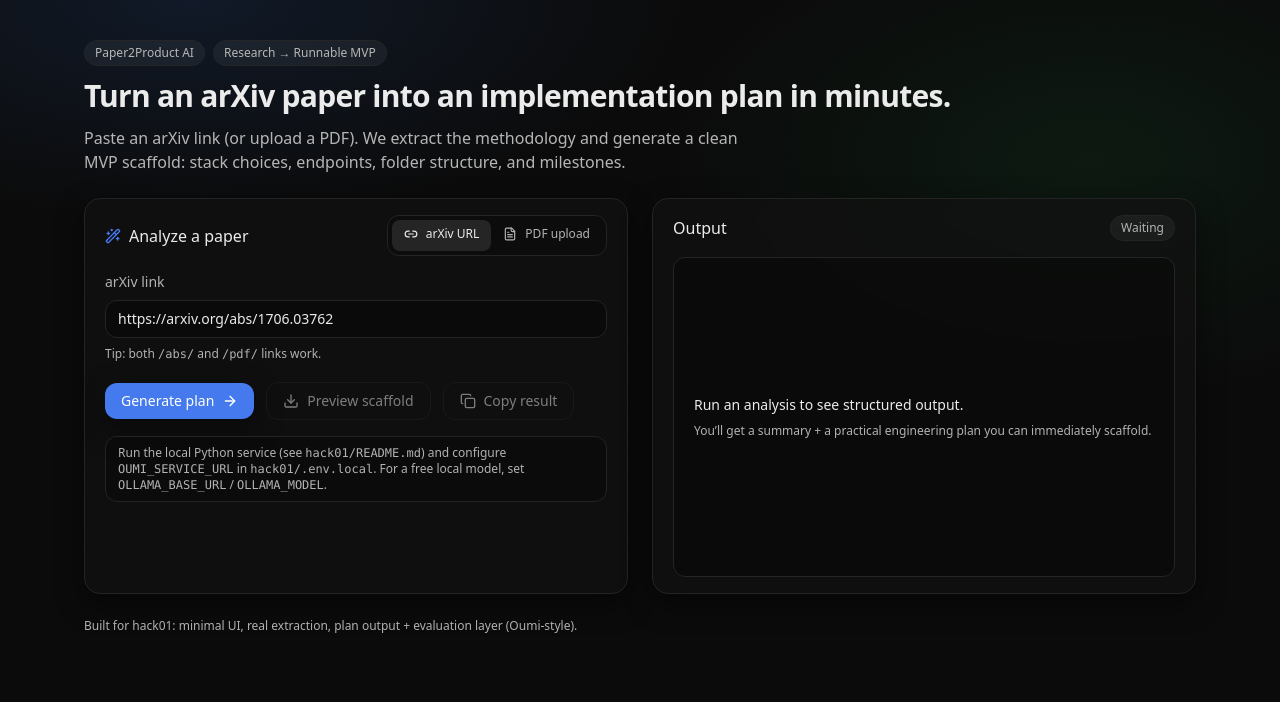
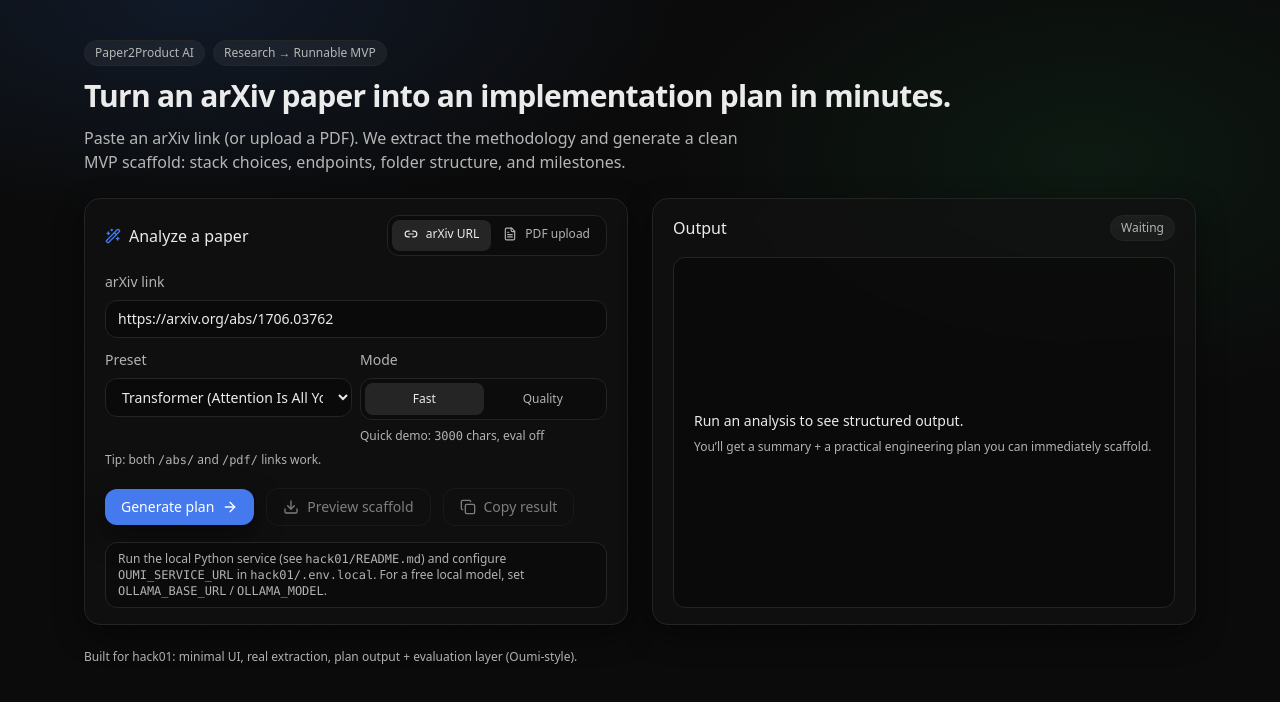
Before and after one commit to tejas-2232/Paper2Product-AI, a Next.js app: page / in a window 1280 px wide. Shown: the top 702 px of the page. Built offline with nearby package versions, Linux system fonts and the light colour scheme.

Commit message:
add presets+ demo mode(fast/quality)

```diff
--- a/app/page.tsx
+++ b/app/page.tsx
@@ -121,6 +121,8 @@
   const fileRef = useRef<HTMLInputElement | null>(null);
   const [mode, setMode] = useState<"arxiv" | "pdf">("arxiv");
   const [arxivUrl, setArxivUrl] = useState("https://arxiv.org/abs/1706.03762");
+  const [presetKey, setPresetKey] = useState<string>("transformer");
+  const [profile, setProfile] = useState<"fast" | "quality">("fast");
   const [busy, setBusy] = useState(false);
   const [error, setError] = useState<string | null>(null);
   const [result, setResult] = useState<AnalyzeResult | null>(null);
@@ -141,6 +143,26 @@
     return Boolean(fileRef.current?.files?.[0]);
   }, [mode, arxivUrl, busy]);
 
+  const presets = useMemo(
+    () =>
+      [
+        {
+          key: "transformer",
+          label: "Transformer (Attention Is All You Need)",
+          url: "https://arxiv.org/abs/1706.03762"
+        },
+        { key: "bert", label: "BERT", url: "https://arxiv.org/abs/1810.04805" },
+        { key: "clip", label: "CLIP", url: "https://arxiv.org/abs/2103.00020" },
+        { key: "stable_diffusion", label: "Stable Diffusion", url: "https://arxiv.org/abs/2112.10752" }
+      ] as const,
+    []
+  );
+
+  const profileConfig = useMemo(() => {
+    if (profile === "fast") return { maxChars: 3000, enableEval: false, label: "Fast" as const };
+    return { maxChars: 9000, enableEval: true, label: "Quality" as const };
+  }, [profile]);
+
   async function onAnalyze() {
     setBusy(true);
     setError(null);
@@ -154,6 +176,8 @@
         if (!file) throw new Error("Please select a PDF first.");
         fd.set("pdf", file);
       }
+      fd.set("maxChars", String(profileConfig.maxChars));
+      fd.set("enableEval", profileConfig.enableEval ? "1" : "0");
 
       const res = await fetch("/api/analyze", { method: "POST", body: fd });
       const body = (await res.json()) as { ok: boolean; error?: string; data?: AnalyzeResult };
@@ -330,6 +354,73 @@
                     onChange={(e) => setArxivUrl(e.target.value)}
                     placeholder="https://arxiv.org/abs/..."
                   />
+                  <div className="mt-1 grid grid-cols-1 gap-2 sm:grid-cols-2">
+                    <div className="flex flex-col gap-2">
+                      <Label>Preset</Label>
+                      <select
+                        className="w-full rounded-xl border border-border bg-black/30 px-3 py-2 text-sm text-text focus:outline-none focus:ring-2 focus:ring-accent/40"
+                        value={presetKey}
+                        onChange={(e) => {
+                          const key = e.target.value;
+                          setPresetKey(key);
+                          const p = presets.find((x) => x.key === key);
+                          if (p) {
+                            setArxivUrl(p.url);
+                            toast.push({ tone: "neutral", title: "Preset", message: `Loaded: ${p.label}` });
+                          }
+                        }}
+                      >
+                        {presets.map((p) => (
+                          <option key={p.key} value={p.key}>
+                            {p.label}
+                          </option>
+                        ))}
+                      </select>
+                    </div>
+
+                    <div className="flex flex-col gap-2">
+                      <Label>Mode</Label>
+                      <div className="flex rounded-xl border border-border bg-black/20 p-1">
+                        <button
+                          className={cn(
+                            "flex-1 rounded-lg px-3 py-2 text-xs transition",
+                            profile === "fast" ? "bg-white/10 text-text" : "text-muted hover:text-text"
+                          )}
+                          onClick={() => {
+                            setProfile("fast");
+                            toast.push({ tone: "neutral", title: "Demo mode", message: "Fast profile enabled." });
+                          }}
+                          type="button"
+                        >
+                          Fast
+                        </button>
+                        <button
+                          className={cn(
+                            "flex-1 rounded-lg px-3 py-2 text-xs transition",
+                            profile === "quality" ? "bg-white/10 text-text" : "text-muted hover:text-text"
+                          )}
+                          onClick={() => {
+                            setProfile("quality");
+                            toast.push({ tone: "neutral", title: "Demo mode", message: "Quality profile enabled." });
+                          }}
+                          type="button"
+                        >
+                          Quality
+                        </button>
+                      </div>
+                      <div className="text-xs text-muted">
+                        {profile === "fast" ? (
+                          <>
+                            Quick demo: <span className="font-mono">{profileConfig.maxChars}</span> chars, eval off
+                          </>
+                        ) : (
+                          <>
+                            Better depth: <span className="font-mono">{profileConfig.maxChars}</span> chars, eval on
+                          </>
+                        )}
+                      </div>
+                    </div>
+                  </div>
                   <p className="text-xs text-muted">
                     Tip: both <span className="font-mono">/abs/</span> and{" "}
                     <span className="font-mono">/pdf/</span> links work.
```
